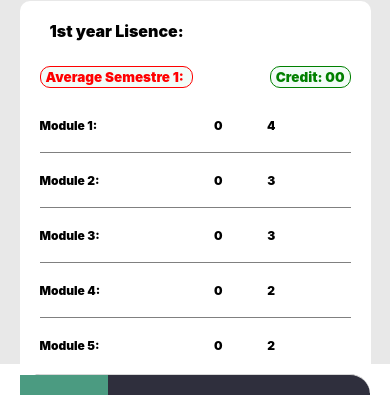
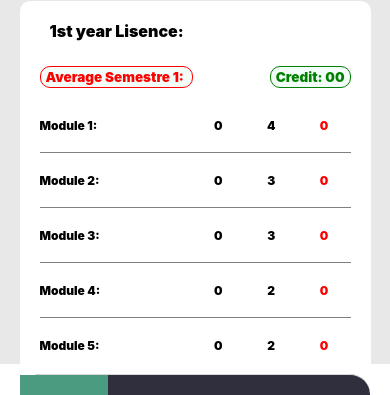
Before and after one commit to Midou-Mni/Progres-Clone, a React Native app: screen /AcademicTranscript in a window 390 px wide. Shown: the part 370-765 px from the top of the page. Built offline with nearby package versions, Linux system fonts and the light colour scheme; no server answers.

Commit message:
Update AcademiTranscript.js

```diff
--- a/screens/homeScreens/AcademiTranscript.js
+++ b/screens/homeScreens/AcademiTranscript.js
@@ -3,27 +3,27 @@ import { View, Text, TouchableOpacity, ScrollView } from "react-native";
 import { style } from "./StyleHomeScreens/style";
 
 function AcademicTranscript() {
-  const [avgModule1, setAvgModule1] = useState("");
-  const [avgModule2, setAvgModule2] = useState("");
-  const [avgModule3, setAvgModule3] = useState("");
-  const [avgModule4, setAvgModule4] = useState("");
-  const [avgModule5, setAvgModule5] = useState("");
+  const [avgModule1, setAvgModule1] = useState("0");
+  const [avgModule2, setAvgModule2] = useState("0");
+  const [avgModule3, setAvgModule3] = useState("0");
+  const [avgModule4, setAvgModule4] = useState("0");
+  const [avgModule5, setAvgModule5] = useState("0");
 
   const [average, setAverage] = useState(null);
 
   useEffect(() => {
     const fetchTranscript = async () => {
-      const response = await fetch("http://192.168.1.2:5000/get-assessment");
+      const response = await fetch("http://localhost:5000/get-assessment");
       if (!response.ok) {
         throw new Error("Network response was not ok");
       }
       const data = await response.json();
-      setAvgModule1(data.avgModule1);
-      setAvgModule2(data.avgModule2);
-      setAvgModule3(data.avgModule3);
-      setAvgModule4(data.avgModule4);
-      setAvgModule5(data.avgModule5);
-      setAverage(data.average);
+      setAvgModule1(data.avgModule1 || "/");
+      setAvgModule2(data.avgModule2 || "/");
+      setAvgModule3(data.avgModule3 || "/");
+      setAvgModule4(data.avgModule4 || "/");
+      setAvgModule5(data.avgModule5 || "/");
+      setAverage(data.average || "00.00");
     };
 
     fetchTranscript();
```
